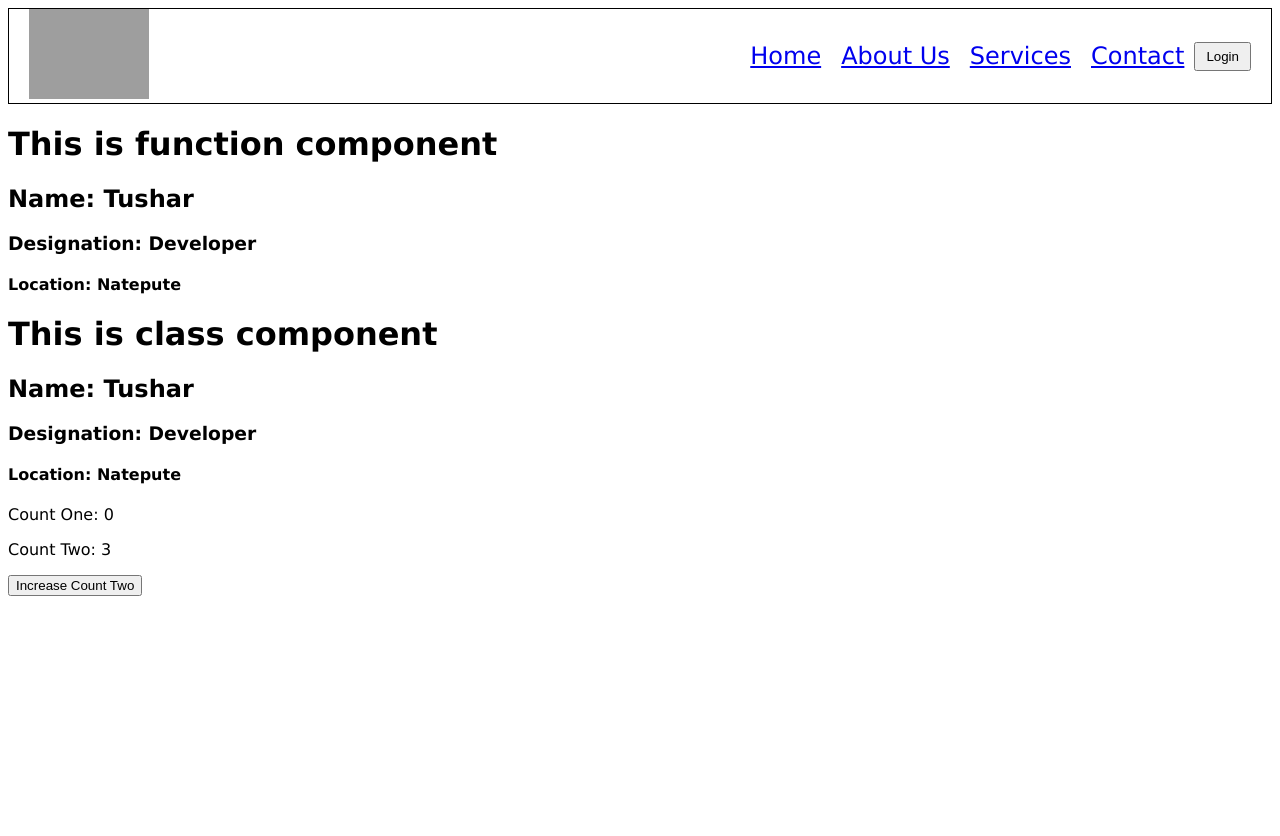
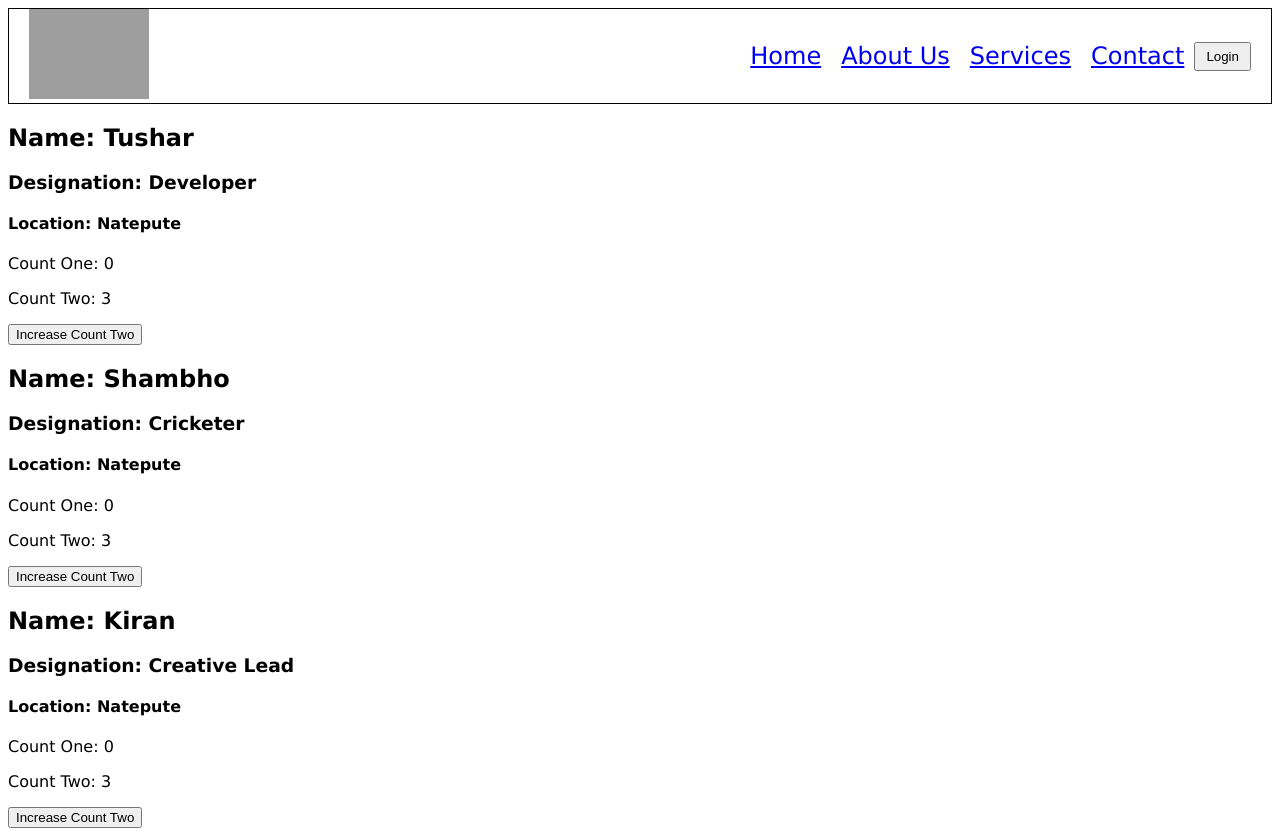
Before and after one commit to Tusharborate/namaste-react, a React (Vite) app: page /about in a window 1280 px wide. Before the commit the page ends 800 px from the top, so only its background shows below. Built offline with nearby package versions, Linux system fonts and the light colour scheme; grey boxes are pictures that could not be loaded.

Commit message:
componentDidMount

```diff
--- a/src/components/About.js
+++ b/src/components/About.js
@@ -2,16 +2,41 @@ import React from "react";
 import User from "./User.js";
 import UserClass from "./UserClass.js";
 
+/*
 const About = () => {
   return (
     <div>
       <h1>This is function component</h1>
       <User name="Tushar" designation="Developer" location="Natepute" />
-
+      <hr></hr>
       <h1>This is class component</h1>
       <UserClass name="Tushar" designation="Developer" location="Natepute" />
     </div>
   );
-};
+};*/
+
+class About extends React.Component {
+  constructor(props) {
+    super(props);
+    console.log("Parent Component Constructor Method Called");
+  }
+  componentDidMount() {
+    console.log("Parent Component componentDidMount Method Called");
+  }
+  render() {
+    console.log("Parent Component Render Method Called");
+    return (
+      <>
+        <UserClass name="Tushar" designation="Developer" location="Natepute" />
+        <UserClass name="Shambho" designation="Cricketer" location="Natepute" />
+        <UserClass
+          name="Kiran"
+          designation="Creative Lead"
+          location="Natepute"
+        />
+      </>
+    );
+  }
+}
 
 export default About;
--- a/src/components/UserClass.js
+++ b/src/components/UserClass.js
@@ -4,13 +4,21 @@ class UserClass extends React.Component {
   constructor(props) {
     super(props);
 
+    console.log(this.props.name + " Child component constructor method called");
     this.state = {
       count: 0,
       countTwo: 3,
     };
   }
 
+  componentDidMount() {
+    console.log(
+      this.props.name + " Child component componentDidMount method called"
+    );
+  }
+
   render() {
+    console.log(this.props.name + " Child component render method called");
     return (
       <>
         <h2>Name: {this.props.name}</h2>
```
